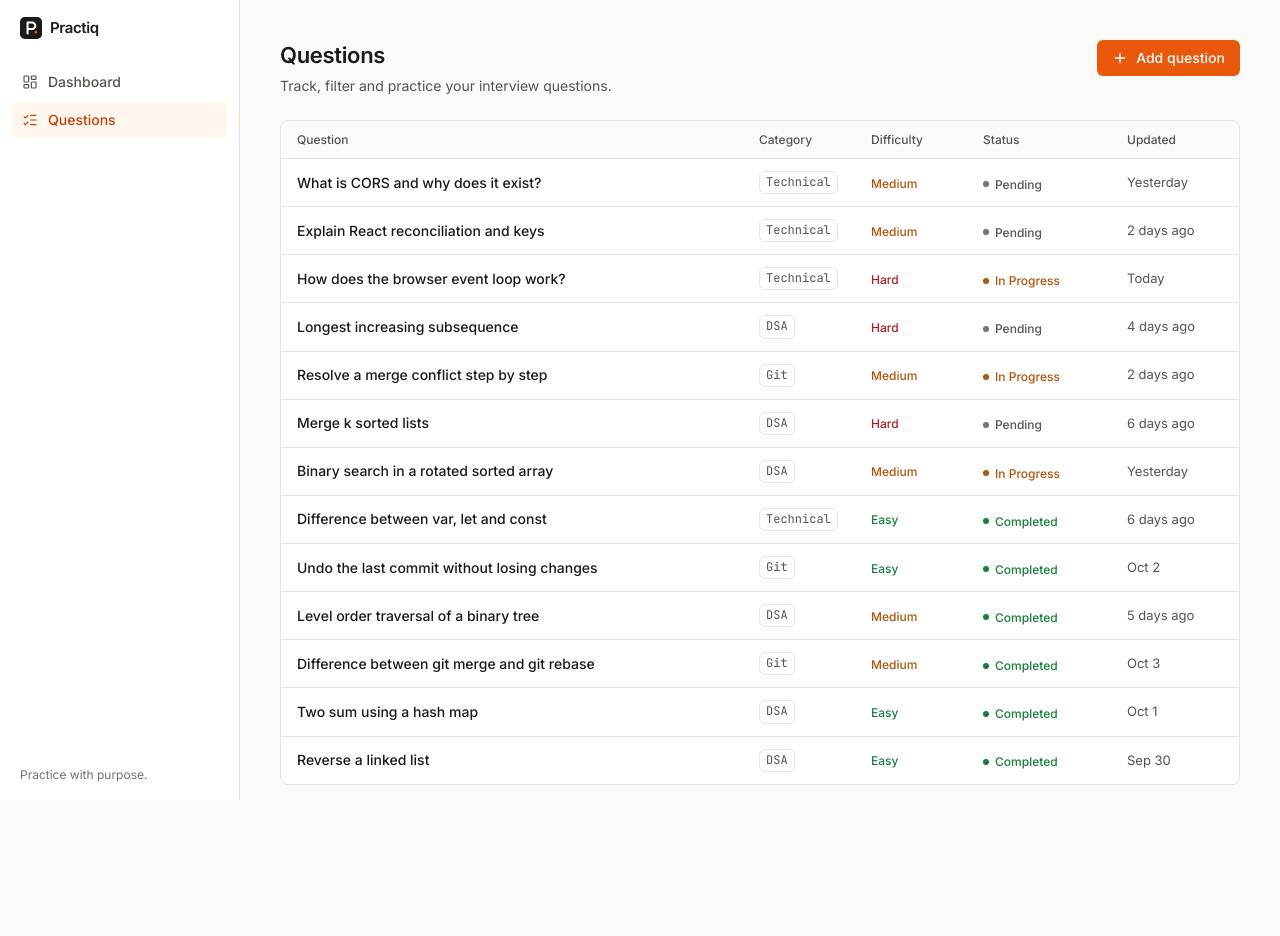
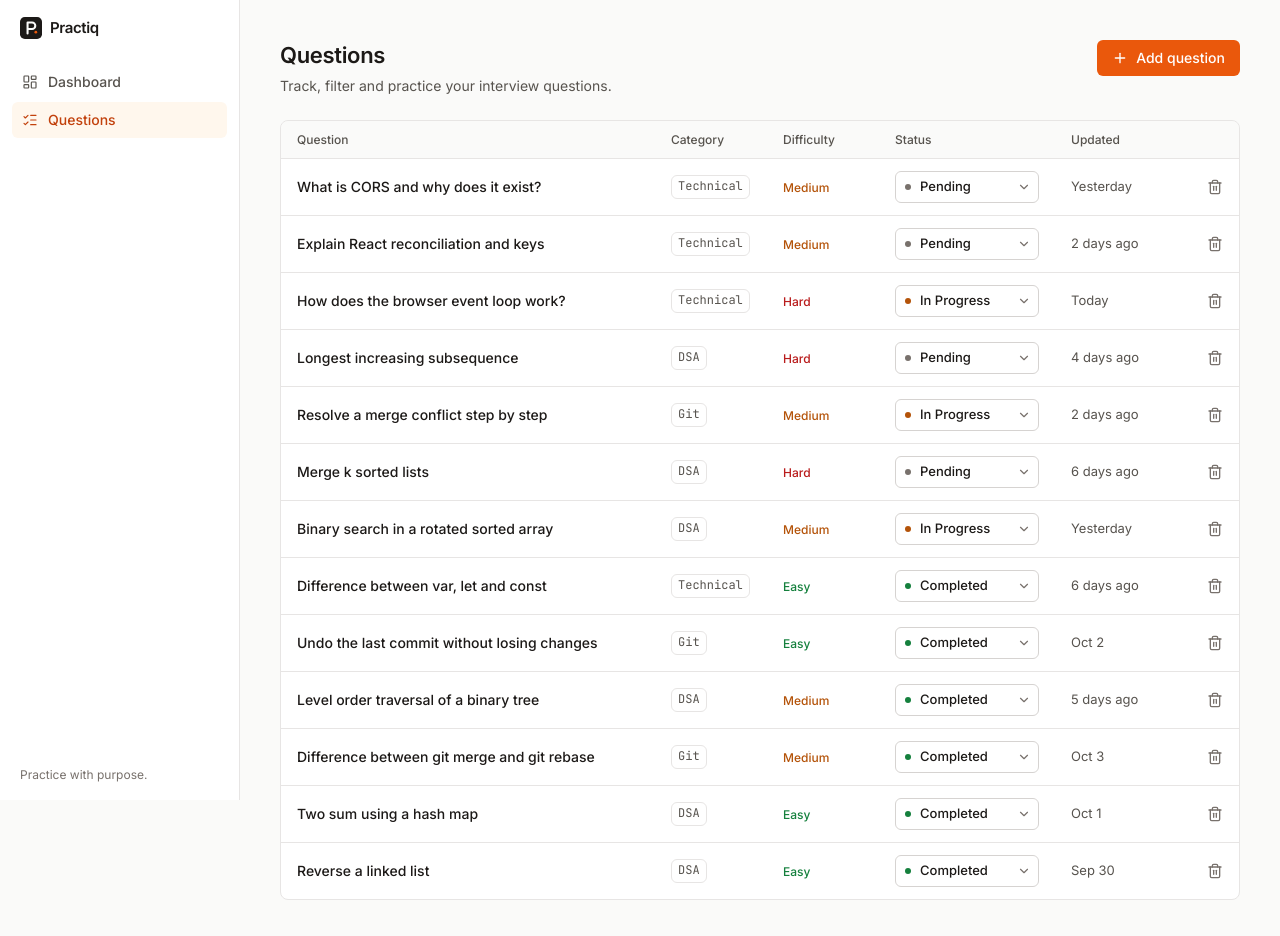
Before and after one commit to sinankp31/Practiq, a React (Vite) app: page /questions in a window 1280 px wide. Shown: the top 936 px of the page. Before the commit the page ends 825 px from the top, so only its background shows below. Built offline with nearby package versions, Linux system fonts and the light colour scheme.

Commit message:
feat: add inline status updates and delete confirmation

```diff
--- /dev/null
+++ b/src/components/common/ConfirmDialog.tsx
@@ -0,0 +1,26 @@
+import { Button } from '@/components/ui/Button'
+import { Modal } from '@/components/ui/Modal'
+
+interface ConfirmDialogProps {
+  open: boolean
+  title: string
+  description: string
+  confirmLabel: string
+  onConfirm: () => void
+  onCancel: () => void
+}
+
+export function ConfirmDialog({ open, title, description, confirmLabel, onConfirm, onCancel }: ConfirmDialogProps) {
+  return (
+    <Modal open={open} onClose={onCancel} title={title} description={description}>
+      <div className="flex justify-end gap-2">
+        <Button onClick={onCancel} autoFocus>
+          Cancel
+        </Button>
+        <Button variant="danger" onClick={onConfirm}>
+          {confirmLabel}
+        </Button>
+      </div>
+    </Modal>
+  )
+}
--- /dev/null
+++ b/src/components/questions/DeleteQuestionButton.tsx
@@ -0,0 +1,14 @@
+import { Trash2 } from 'lucide-react'
+
+export function DeleteQuestionButton({ question, onClick }: { question: string; onClick: () => void }) {
+  return (
+    <button
+      type="button"
+      onClick={onClick}
+      aria-label={`Delete question: ${question}`}
+      className="inline-flex size-11 shrink-0 items-center justify-center rounded-control text-faint transition-colors hover:bg-danger-soft hover:text-danger md:size-8"
+    >
+      <Trash2 size={16} aria-hidden="true" />
+    </button>
+  )
+}
--- a/src/components/questions/QuestionCard.tsx
+++ b/src/components/questions/QuestionCard.tsx
@@ -1,10 +1,18 @@
 import { memo } from 'react'
-import type { Question } from '@/types/question'
+import type { Question, Status } from '@/types/question'
 import { formatRelativeDate } from '@/utils/date'
-import { CategoryTag, DifficultyBadge, StatusBadge } from './badges'
+import { CategoryTag, DifficultyBadge } from './badges'
+import { DeleteQuestionButton } from './DeleteQuestionButton'
+import { StatusSelect } from './StatusSelect'
 
 /** Mobile list item. Stacked so nothing needs horizontal scrolling. */
-export const QuestionCard = memo(function QuestionCard({ question }: { question: Question }) {
+interface QuestionCardProps {
+  question: Question
+  onStatusChange: (id: string, status: Status) => void
+  onDelete: (question: Question) => void
+}
+
+export const QuestionCard = memo(function QuestionCard({ question, onStatusChange, onDelete }: QuestionCardProps) {
   return (
     <li className="space-y-3 p-4">
       <p className="font-medium leading-snug">{question.question}</p>
@@ -13,7 +21,15 @@ export const QuestionCard = memo(function QuestionCard({ question }: { question:
         <DifficultyBadge difficulty={question.difficulty} />
         <span className="ml-auto text-2xs text-faint">{formatRelativeDate(question.updatedAt)}</span>
       </div>
-      <StatusBadge status={question.status} />
+      <div className="flex items-center gap-2">
+        <StatusSelect
+          className="flex-1"
+          value={question.status}
+          label={`Status of "${question.question}"`}
+          onChange={(status) => onStatusChange(question.id, status)}
+        />
+        <DeleteQuestionButton question={question.question} onClick={() => onDelete(question)} />
+      </div>
     </li>
   )
 })
--- a/src/components/questions/QuestionList.tsx
+++ b/src/components/questions/QuestionList.tsx
@@ -1,3 +1,6 @@
+import { useState } from 'react'
+import { ConfirmDialog } from '@/components/common/ConfirmDialog'
+import { usePractice } from '@/features/practice/usePractice'
 import type { Question } from '@/types/question'
 import { QuestionCard } from './QuestionCard'
 import { QuestionRow } from './QuestionRow'
@@ -9,6 +12,14 @@ const TH = 'px-4 py-2.5 text-left text-2xs font-medium text-muted'
  * the hidden one is display:none, so it's also removed from the accessibility tree.
  */
 export function QuestionList({ questions }: { questions: Question[] }) {
+  const { updateStatus, deleteQuestion } = usePractice()
+  const [pendingDelete, setPendingDelete] = useState<Question | null>(null)
+
+  function confirmDelete() {
+    if (pendingDelete) deleteQuestion(pendingDelete.id)
+    setPendingDelete(null)
+  }
+
   return (
     <>
       <div className="hidden overflow-x-auto rounded-panel border border-border bg-surface md:block">
@@ -18,8 +29,9 @@ export function QuestionList({ questions }: { questions: Question[] }) {
             <col />
             <col className="w-28" />
             <col className="w-28" />
-            <col className="w-36" />
+            <col className="w-44" />
             <col className="hidden w-32 xl:table-column" />
+            <col className="w-14" />
           </colgroup>
           <thead>
             <tr className="border-b border-border bg-subtle/50">
@@ -28,11 +40,12 @@ export function QuestionList({ questions }: { questions: Question[] }) {
               <th scope="col" className={TH}>Difficulty</th>
               <th scope="col" className={TH}>Status</th>
               <th scope="col" className={`${TH} hidden xl:table-cell`}>Updated</th>
+              <th scope="col" className={TH}><span className="sr-only">Actions</span></th>
             </tr>
           </thead>
           <tbody className="divide-y divide-border">
             {questions.map((q) => (
-              <QuestionRow key={q.id} question={q} />
+              <QuestionRow key={q.id} question={q} onStatusChange={updateStatus} onDelete={setPendingDelete} />
             ))}
           </tbody>
         </table>
@@ -40,9 +53,18 @@ export function QuestionList({ questions }: { questions: Question[] }) {
 
       <ul className="divide-y divide-border overflow-hidden rounded-panel border border-border bg-surface md:hidden">
         {questions.map((q) => (
-          <QuestionCard key={q.id} question={q} />
+          <QuestionCard key={q.id} question={q} onStatusChange={updateStatus} onDelete={setPendingDelete} />
         ))}
       </ul>
+
+      <ConfirmDialog
+        open={pendingDelete !== null}
+        title="Delete this question?"
+        description={pendingDelete ? `"${pendingDelete.question}" will be removed from your tracker. This can't be undone.` : ''}
+        confirmLabel="Delete"
+        onConfirm={confirmDelete}
+        onCancel={() => setPendingDelete(null)}
+      />
     </>
   )
 }
--- a/src/components/questions/QuestionRow.tsx
+++ b/src/components/questions/QuestionRow.tsx
@@ -1,10 +1,19 @@
 import { memo } from 'react'
 import type { Question } from '@/types/question'
 import { formatRelativeDate } from '@/utils/date'
-import { CategoryTag, DifficultyBadge, StatusBadge } from './badges'
+import type { Status } from '@/types/question'
+import { CategoryTag, DifficultyBadge } from './badges'
+import { DeleteQuestionButton } from './DeleteQuestionButton'
+import { StatusSelect } from './StatusSelect'
 
 /** Desktop/tablet table row. */
-export const QuestionRow = memo(function QuestionRow({ question }: { question: Question }) {
+interface QuestionRowProps {
+  question: Question
+  onStatusChange: (id: string, status: Status) => void
+  onDelete: (question: Question) => void
+}
+
+export const QuestionRow = memo(function QuestionRow({ question, onStatusChange, onDelete }: QuestionRowProps) {
   return (
     <tr className="transition-colors hover:bg-subtle/60">
       <td className="px-4 py-3 align-middle font-medium">{question.question}</td>
@@ -15,11 +24,18 @@ export const QuestionRow = memo(function QuestionRow({ question }: { question: Q
         <DifficultyBadge difficulty={question.difficulty} />
       </td>
       <td className="px-4 py-3 align-middle">
-        <StatusBadge status={question.status} />
+        <StatusSelect
+          value={question.status}
+          label={`Status of "${question.question}"`}
+          onChange={(status) => onStatusChange(question.id, status)}
+        />
       </td>
       <td className="hidden px-4 py-3 align-middle text-xs text-muted xl:table-cell">
         {formatRelativeDate(question.updatedAt)}
       </td>
+      <td className="px-2 py-3 text-right align-middle">
+        <DeleteQuestionButton question={question.question} onClick={() => onDelete(question)} />
+      </td>
     </tr>
   )
 })
--- /dev/null
+++ b/src/components/questions/StatusSelect.tsx
@@ -0,0 +1,46 @@
+import { ChevronDown } from 'lucide-react'
+import { STATUSES } from '@/constants/questions'
+import { isStatus } from '@/types/guards'
+import type { Status } from '@/types/question'
+import { cn } from '@/utils/cn'
+
+const DOT: Record<Status, string> = {
+  Pending: 'bg-faint',
+  'In Progress': 'bg-warning',
+  Completed: 'bg-success',
+}
+
+interface StatusSelectProps {
+  value: Status
+  /** Accessible name, e.g. 'Status of "Reverse a linked list"'. */
+  label: string
+  onChange: (status: Status) => void
+  className?: string
+}
+
+/** Inline status control: a native select with the status dot drawn on top. */
+export function StatusSelect({ value, label, onChange, className }: StatusSelectProps) {
+  return (
+    <div className={cn('relative', className)}>
+      <span
+        aria-hidden="true"
+        className={cn('pointer-events-none absolute left-2.5 top-1/2 size-1.5 -translate-y-1/2 rounded-full', DOT[value])}
+      />
+      <select
+        aria-label={label}
+        value={value}
+        onChange={(e) => isStatus(e.target.value) && onChange(e.target.value)}
+        className="h-11 w-full cursor-pointer appearance-none rounded-control border border-border-strong bg-surface pl-6 pr-7 text-xs font-medium text-ink transition-colors hover:border-faint md:h-8"
+      >
+        {STATUSES.map((s) => (
+          <option key={s}>{s}</option>
+        ))}
+      </select>
+      <ChevronDown
+        size={14}
+        aria-hidden="true"
+        className="pointer-events-none absolute right-2 top-1/2 -translate-y-1/2 text-faint"
+      />
+    </div>
+  )
+}
```
